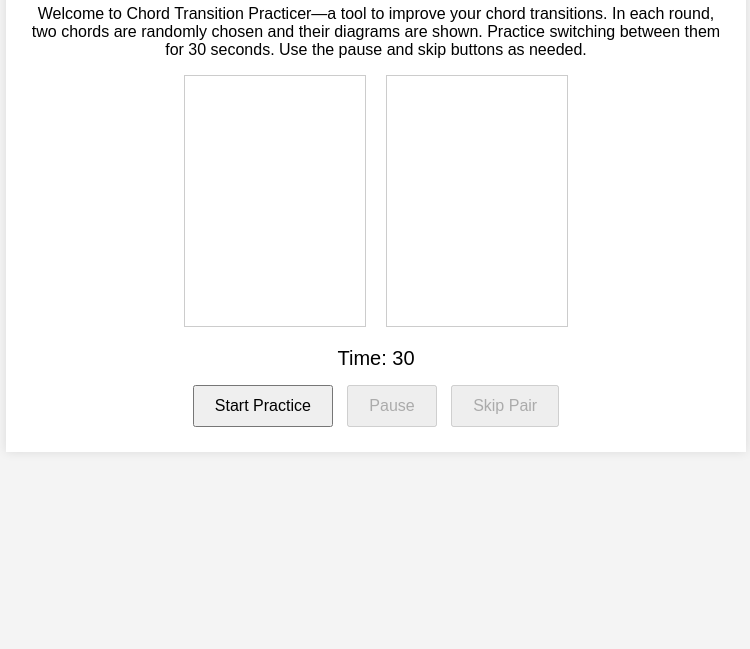
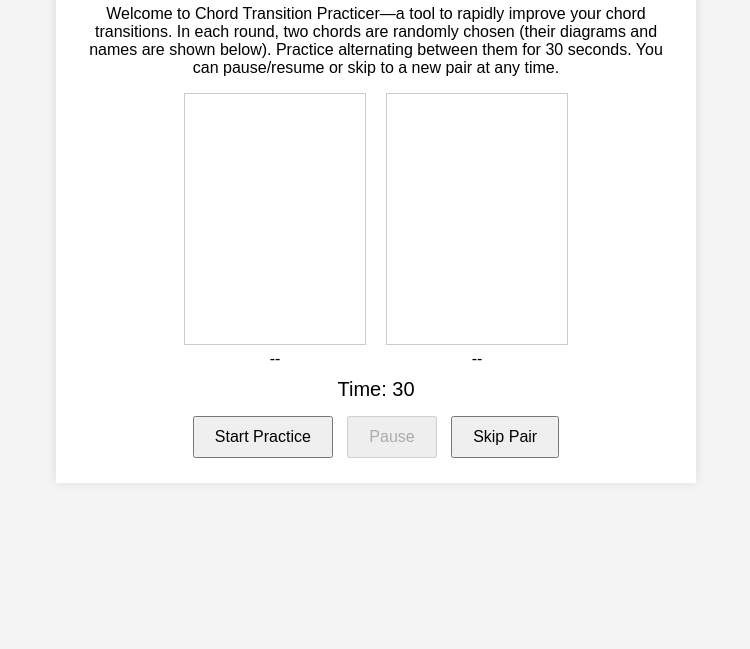
Before and after one commit to jxia20/Guitar-Chord, a plain HTML site: page transition.html in a window 1280 px wide. Shown: the part 151-800 px from the top of the page, without its empty margins (264-1014 px from the left). Drawn offline with Linux system fonts and the light colour scheme.

Commit message:
updated skip, chord names now show

```diff
--- a/transition.html
+++ b/transition.html
@@ -9,10 +9,12 @@
     .navbar { text-align: center; margin-bottom: 20px; }
     .navbar a { text-decoration: none; padding: 8px 16px; background: #ddd; margin: 0 5px; color: #000; border-radius: 4px; }
     .navbar a:hover { background: #ccc; }
-    .container { max-width: 700px; background: #fff; margin: 0 auto; padding: 20px; box-shadow: 0 0 10px rgba(0,0,0,0.1); text-align: center; }
+    .container { max-width: 600px; background: #fff; margin: 0 auto; padding: 20px; box-shadow: 0 0 10px rgba(0,0,0,0.1); text-align: center; }
     h1 { margin-bottom: 20px; }
-    .chord-images { display: flex; justify-content: center; gap: 20px; margin-bottom: 20px; }
+    .chord-container { display: flex; justify-content: center; gap: 20px; margin-bottom: 10px; }
+    .chord-box { display: flex; flex-direction: column; align-items: center; }
     svg { background: #fff; border: 1px solid #ccc; }
+    .chord-name { font-size: 16px; margin-top: 5px; }
     .timer { font-size: 20px; margin: 10px 0; }
     button { padding: 10px 20px; margin: 5px; font-size: 16px; cursor: pointer; }
   </style>
@@ -27,26 +29,33 @@
   <div class="container">
     <h1>Chord Transition Practicer</h1>
     <p>
-      Welcome to Chord Transition Practicer—a tool to improve your chord transitions.
-      In each round, two chords are randomly chosen and their diagrams are shown.
-      Practice switching between them for 30 seconds. Use the pause and skip buttons as needed.
+      Welcome to Chord Transition Practicer—a tool to rapidly improve your chord transitions.
+      In each round, two chords are randomly chosen (their diagrams and names are shown below).
+      Practice alternating between them for 30 seconds.
+      You can pause/resume or skip to a new pair at any time.
     </p>
 
-    <!-- Container for chord diagrams -->
-    <div class="chord-images">
-      <svg id="chordImage1" width="180" height="250"></svg>
-      <svg id="chordImage2" width="180" height="250"></svg>
+    <!-- Container for chord diagrams and names -->
+    <div class="chord-container">
+      <div class="chord-box">
+        <svg id="chordImage1" width="180" height="250"></svg>
+        <div class="chord-name" id="chordName1">--</div>
+      </div>
+      <div class="chord-box">
+        <svg id="chordImage2" width="180" height="250"></svg>
+        <div class="chord-name" id="chordName2">--</div>
+      </div>
     </div>
 
     <div class="timer" id="timerDisplay">Time: 30</div>
 
     <button id="startButton">Start Practice</button>
     <button id="pauseButton" disabled>Pause</button>
-    <button id="skipButton" disabled>Skip Pair</button>
+    <button id="skipButton">Skip Pair</button>
   </div>
 
   <script>
-    // Chord library (same as in index.html)
+    // Chord library (same as index.html)
     const chords = {
       "C": [
         { positions: ["x", 3, 2, 0, 1, 0], baseFret: 1 },
@@ -100,12 +109,12 @@
     // List of chord names for practice
     const chordNames = Object.keys(chords);
 
-    let currentPair = [];
     let timerInterval;
     let timeLeft = 30;
     let isPaused = false;
+    let currentPair = [];
 
-    // Adapted drawChord: draws a chord on a given SVG element (by id)
+    // Draw chord diagram on a specific SVG element
     function drawChordOnElement(chordName, voicingIndex, elementId) {
       const svg = document.getElementById(elementId);
       svg.innerHTML = "";
@@ -126,7 +135,7 @@
       const fretSpacing = boardHeight / fretCount;
       const svgns = "http://www.w3.org/2000/svg";
 
-      // Draw fretboard background
+      // Fretboard background
       const fretboardBg = document.createElementNS(svgns, "rect");
       fretboardBg.setAttribute("x", marginX);
       fretboardBg.setAttribute("y", marginTop);
@@ -137,7 +146,7 @@
       fretboardBg.setAttribute("stroke-width", "1");
       svg.appendChild(fretboardBg);
 
-      // Strings (vertical lines)
+      // Draw strings (vertical lines)
       for (let i = 0; i < stringCount; i++) {
         const x = marginX + i * stringSpacing;
         const vLine = document.createElementNS(svgns, "line");
@@ -150,7 +159,7 @@
         svg.appendChild(vLine);
       }
 
-      // Frets (horizontal lines)
+      // Draw frets (horizontal lines)
       for (let i = 0; i <= fretCount; i++) {
         const y = marginTop + i * fretSpacing;
         const hLine = document.createElementNS(svgns, "line");
@@ -163,7 +172,7 @@
         svg.appendChild(hLine);
       }
 
-      // Open/muted markers above nut
+      // Mark open ("O") or muted ("X") strings above the nut
       for (let i = 0; i < stringCount; i++) {
         const pos = positions[i];
         const x = marginX + i * stringSpacing;
@@ -176,7 +185,7 @@
         svg.appendChild(marker);
       }
 
-      // Draw finger positions as circles
+      // Draw circles for fretted notes
       for (let i = 0; i < stringCount; i++) {
         const pos = positions[i];
         if (pos !== "x" && pos !== "X" && pos !== 0 && pos !== "0") {
@@ -195,13 +204,15 @@
       }
     }
 
-    // Update both chord images for the current pair (default voicing index = 0)
+    // Update both chord images and display chord names below them
     function updateChordImages(pair) {
       drawChordOnElement(pair[0], 0, "chordImage1");
       drawChordOnElement(pair[1], 0, "chordImage2");
+      document.getElementById("chordName1").textContent = pair[0];
+      document.getElementById("chordName2").textContent = pair[1];
     }
 
-    // Choose a random pair of distinct chords
+    // Get a random pair of distinct chords
     function getRandomChordPair() {
       const first = chordNames[Math.floor(Math.random() * chordNames.length)];
       let second = chordNames[Math.floor(Math.random() * chordNames.length)];
@@ -211,7 +222,7 @@
       return [first, second];
     }
 
-    // Timer and round control
+    // Timer functions
     function updateTimerDisplay() {
       document.getElementById("timerDisplay").textContent = "Time: " + timeLeft;
     }
@@ -226,7 +237,7 @@
           if (timeLeft <= 0) {
             clearInterval(timerInterval);
             document.getElementById("pauseButton").disabled = true;
-            document.getElementById("skipButton").disabled = false;
+            console.log("Round over");
           }
         }
       }, 1000);
@@ -237,17 +248,14 @@
       isPaused = false;
       document.getElementById("pauseButton").textContent = "Pause";
       document.getElementById("pauseButton").disabled = false;
-      document.getElementById("skipButton").disabled = true;
       timeLeft = 30;
       updateTimerDisplay();
     }
 
-    // Global current chord pair
-    let currentPair = [];
-
-    // Start new round with a random pair
+    // Start a new round
     function startNewRound() {
       currentPair = getRandomChordPair();
+      console.log("New chord pair:", currentPair);
       updateChordImages(currentPair);
       resetRound();
       startTimer();
@@ -255,23 +263,25 @@
 
     // Button event listeners
     document.getElementById("startButton").addEventListener("click", () => {
+      console.log("Start Practice clicked");
       startNewRound();
       document.getElementById("startButton").disabled = true;
     });
 
     document.getElementById("pauseButton").addEventListener("click", () => {
       if (isPaused) {
-        // Resume
         isPaused = false;
         document.getElementById("pauseButton").textContent = "Pause";
+        console.log("Resumed");
       } else {
-        // Pause
         isPaused = true;
         document.getElementById("pauseButton").textContent = "Resume";
+        console.log("Paused");
       }
     });
 
     document.getElementById("skipButton").addEventListener("click", () => {
+      console.log("Skip clicked");
       startNewRound();
     });
   </script>
```
